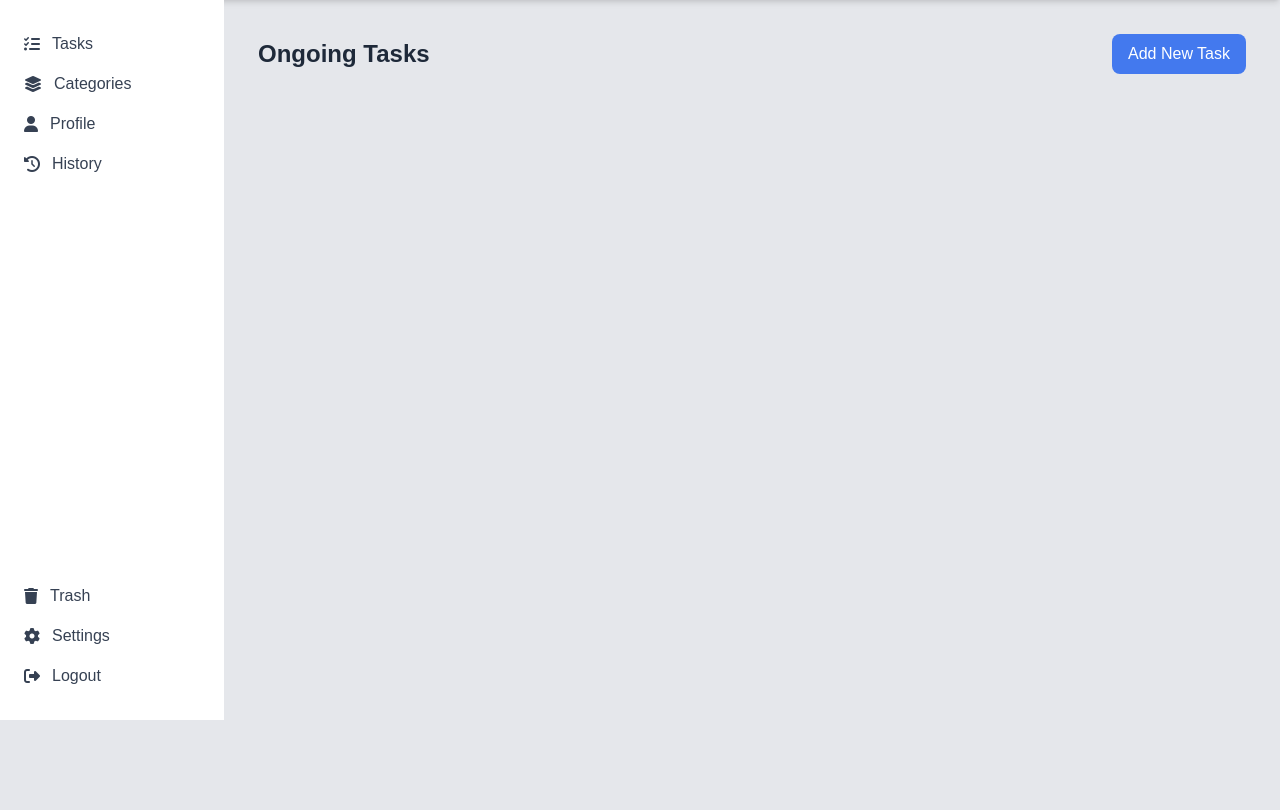
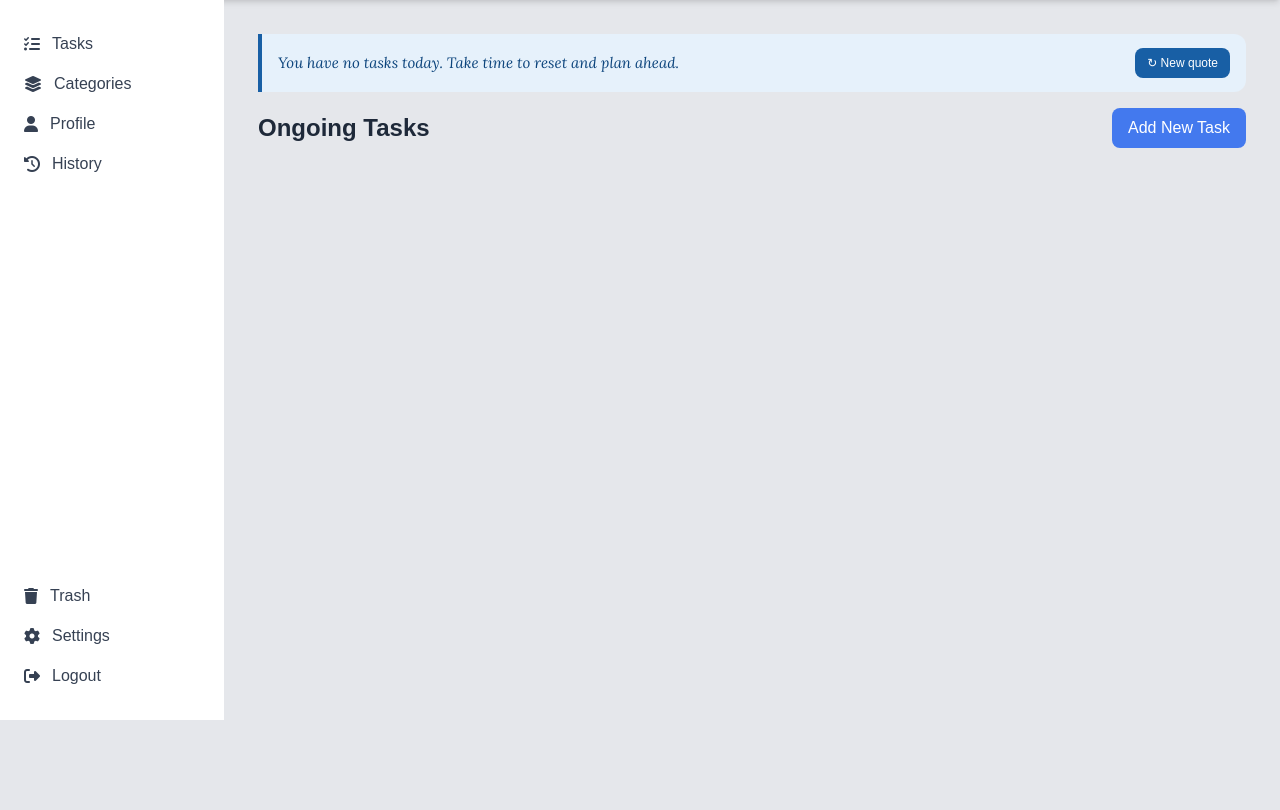
Before and after one commit to Ongea-Tech/OngeaTask, a Flask app: page / in a window 1280 px wide. Shown: the part 80-890 px from the top of the page. Run offline with Flask 3, Linux system fonts and the light colour scheme; the visitor is signed in with stand-in values (Sample User, id 1); data comes from the database, SQL or seed files in the repository; data that the repository does not hold is empty; style sheets or scripts are compiled from the project's sources.

Commit message:
Added AI daily motivational boost and a Regenerate button

```diff
--- a/app/models.py
+++ b/app/models.py
@@ -63,6 +63,8 @@ class User(db.Model, UserMixin):
     email = db.Column(db.String(120), unique=True, nullable=False)
     password_hash = db.Column(db.String(512), nullable=False)
     image_filename = db.Column(db.String(200), default='images/profile.png')
+    motivation_message = db.Column(db.Text, nullable=True)
+    motivation_date = db.Column(db.Date, nullable=True)
 
     tasks = db.relationship('Task', backref='user', lazy=True)
 
--- a/app/routes.py
+++ b/app/routes.py
@@ -1,11 +1,16 @@
 from datetime import date, timedelta
-from flask import flash, render_template, request, redirect, url_for, Blueprint
+from flask import flash, render_template, request, redirect, url_for, Blueprint, jsonify
 from flask_login import current_user, login_required
 from app.models import Task, User, Subtask
 from . import db, login_manager
 from app.forms import TaskForm, MoveToTrashForm
 from werkzeug.exceptions import Forbidden
 from flask import abort
+from openai import OpenAI
+import os
+
+
+client = OpenAI(api_key=os.getenv("OPENAI_API_KEY"))
 
 routes = Blueprint('routes', __name__)
 
@@ -31,9 +36,69 @@ def index():
             Task.deleted == False
         )
     ).all()
+
+
+    task_titles = [task.title for task in active_tasks]
+
+    if task_titles:
+        formatted_tasks = "\n".join([f"- {title}" for title in task_titles])
+
+        prompt = f"""
+        You are a motivational coach.
+
+        A user has the following tasks:
+        {formatted_tasks}
+
+        Generate a short, encouraging motivational message (max 2 sentences).
+        Make it personal, warm, and energizing.
+        Avoid clichés.
+        """
+
+        try:
+            response = client.chat.completions.create(
+                model="gpt-4.1-mini",
+                messages=[{"role": "user", "content": prompt}]
+            )
+
+            message = response.choices[0].message.content.strip()
+
+        except Exception:
+            message = "Start where you are. Do what you can. Keep going."
+
+    else:
+        message = "You have no tasks today. Take time to reset and plan ahead."
+
+    # Always store latest message
+    current_user.motivation_message = message
+    current_user.motivation_date = date.today()
+    db.session.commit()
+
     taskform = TaskForm()
-    return render_template('index.html', tasks=active_tasks, form=taskform, trash_form=MoveToTrashForm())
+    return render_template(
+        'index.html',
+        tasks=active_tasks,
+        form=TaskForm(),
+        trash_form=MoveToTrashForm(),
+        motivation_message=message
+    )
 
+def get_motivation_message():
+    response = client.chat.completions.create(
+        model="gpt-3.5-turbo",
+        messages=[
+            {
+                "role": "user",
+                "content": "Give me one short, powerful motivational message for someone managing their daily tasks. Max 20 words. No quotes, no labels, just the message."
+            }
+        ],
+        max_tokens=50
+    )
+    return response.choices[0].message.content.strip()
+
+@routes.route('/regenerate-motivation')
+def regenerate_motivation():
+    message = get_motivation_message()
+    return jsonify({"message": message})
 
 @routes.route('/login', methods=['GET', 'POST'])
 def login():
--- a/app/templates/index.html
+++ b/app/templates/index.html
@@ -7,6 +7,7 @@
   <link rel="stylesheet" href="{{ url_for('static', filename='dist/output.css') }}">
   <link rel="stylesheet" href="{{ url_for('static', filename='styles.css') }}" />
   <link rel="stylesheet" href="https://cdnjs.cloudflare.com/ajax/libs/font-awesome/6.5.1/css/all.min.css" />
+  <link href="https://fonts.googleapis.com/css2?family=Lora:ital,wght@0,400;0,500;1,400&display=swap" rel="stylesheet">
   {% block head %}{% endblock %}
 </head>
 
@@ -77,7 +78,35 @@
 
     <main class="flex-1 ml-56 h-screen p-6 bg-gray-200 overflow-y-auto">
       {% block content %}
+      <!-- Replace your existing div with this -->
+      <div id="motivation-banner" style="background: #E6F1FB; border-left: 4px solid #185FA5; border-radius: 0 12px 12px 0;
+            padding: 14px 16px; display: flex; align-items: center; justify-content: space-between;
+            gap: 12px; margin-bottom: 1rem;">
+        <p id="motivation-text" style="font-family: 'Lora', Georgia, serif; font-size: 15px; font-style: italic;
+            color: #0C447C; margin: 0; line-height: 1.6; flex: 1;">
+          {{ motivation_message }}
+        </p>
+        <button onclick="regenQuote()" style="flex-shrink: 0; background: #185FA5; color: white; border: none;
+                 border-radius: 8px; padding: 6px 12px; font-size: 12px; font-weight: 500; cursor: pointer;">
+          &#8635; New quote
+        </button>
+      </div>
 
+      <script>
+        function regenQuote() {
+          fetch('/regenerate-motivation')
+            .then(r => r.json())
+            .then(data => {
+              const el = document.getElementById('motivation-text');
+              el.style.opacity = '0';
+              el.style.transition = 'opacity 0.2s';
+              setTimeout(() => {
+                el.textContent = data.message;
+                el.style.opacity = '1';
+              }, 200);
+            });
+        }
+      </script>
       <div class="flex items-center justify-between mb-6">
         <h2 class="text-2xl font-semibold text-gray-800">Ongoing Tasks</h2>
         <button id="openModalBtn" class="bg-[#4379EE] text-white px-4 py-2 rounded-lg hover:bg-blue-600 transition">
```
Also changed, not shown: migrations/versions/92e494566c59_added_motivation_message_to_user.py (added, +34 -0 lines). Lines whose indentation alone changed are shown as unchanged.
